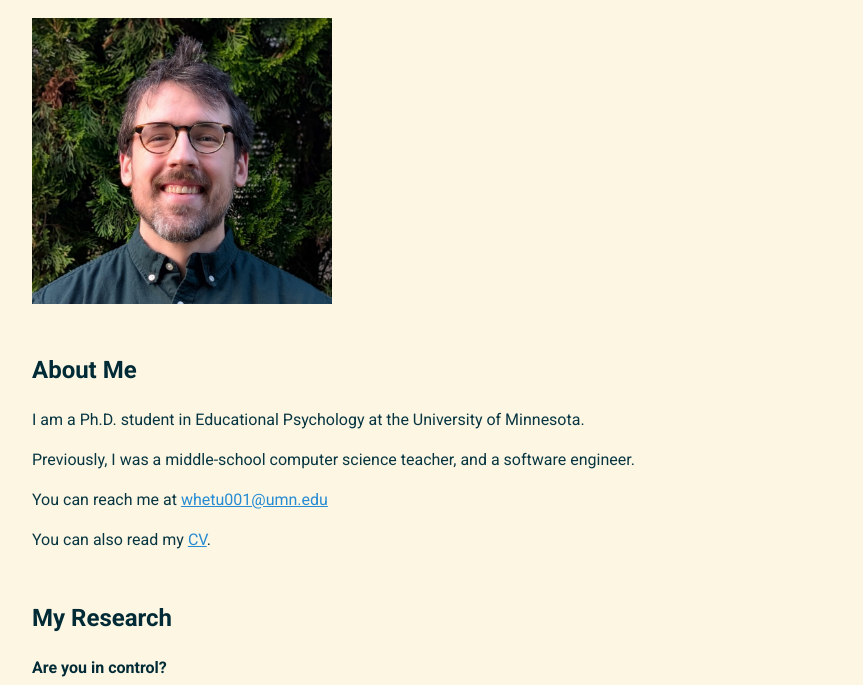
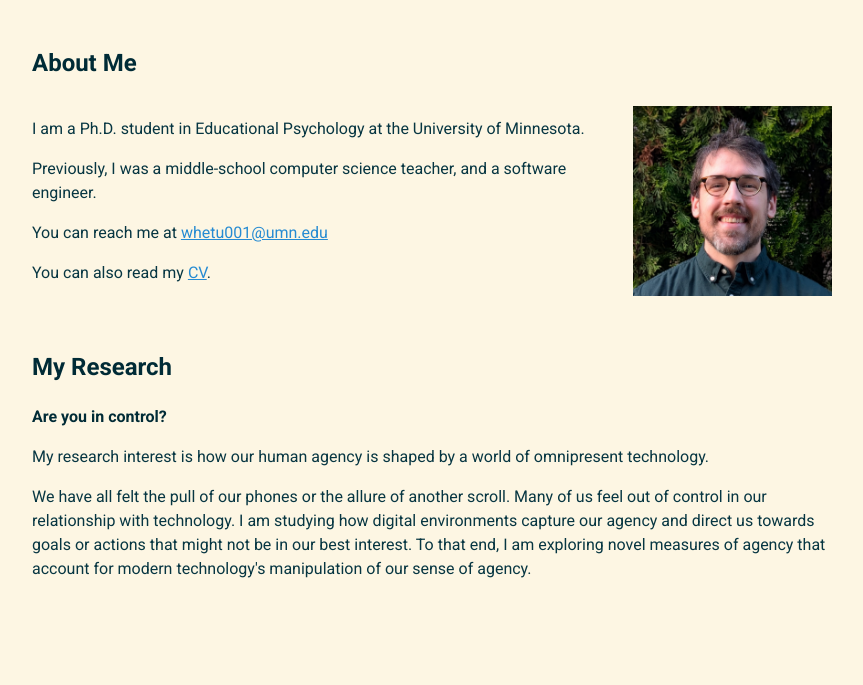
Before and after one commit to cwhetung/claywhetung, a plain HTML site: page index.html in a window 1280 px wide. Shown: the part 115-800 px from the top of the page, without its empty margins (208-1071 px from the left). Drawn offline with Linux system fonts and the light colour scheme.

Commit message:
Add flexbox

```diff
--- a/index.html
+++ b/index.html
@@ -3,18 +3,26 @@
 </head>
 <body>
 	<h1>Boozhoo! Clay Whetung n'dizhnikaaz.</h1>
-	<img src="headshot.jpg" alt="An image of Clay Whetung. He is wearing a green shirt and glasses and is standing in from of a tree" width=300px>
+	<h2>About Me</h2>
 
-	<h2>About Me</h2>
-	<p>I am a Ph.D. student in Educational Psychology at the University of Minnesota.</p>
-	<p>Previously, I was a middle-school computer science teacher, and a software engineer.</p>
-	<p>You can reach me at <a href="mailto:whetu001@umn.edu">whetu001@umn.edu</a></p>
-	<p>You can also read my <a href="Clay_Whetung_CV.pdf" download>CV</a>.</p>
+	<div class="about">
+		<div class="responsive" class="left">
+			<p>I am a Ph.D. student in Educational Psychology at the University of Minnesota.</p>
+			<p>Previously, I was a middle-school computer science teacher, and a software engineer.</p>
+			<p>You can reach me at <a href="mailto:whetu001@umn.edu">whetu001@umn.edu</a></p>
+			<p>You can also read my <a href="Clay_Whetung_CV.pdf" download>CV</a>.</p>
+
+		</div>
+		<div class="responsive right">
+			<img src="headshot.jpg" alt="An image of Clay Whetung. He is wearing a green shirt and glasses and is standing in from of a tree">
+		</div>
+	</div>
+
 
 	<h2>My Research</h2>
 	<strong>Are you in control?</strong>
 
 	<p>My research interest is how our human agency is shaped by a world of omnipresent technology.</p>
 
-	</p>We have all felt the pull of our phones or the allure of another scroll. Many of us feel out of control in our relationship with technology. I am studying how digital environments capture our agency and direct us towards goals or actions that might not be in our best interest. To that end, I am exploring novel measures of agency that account for modern technology's manipulation of our sense of agency.</p>
+</p>We have all felt the pull of our phones or the allure of another scroll. Many of us feel out of control in our relationship with technology. I am studying how digital environments capture our agency and direct us towards goals or actions that might not be in our best interest. To that end, I am exploring novel measures of agency that account for modern technology's manipulation of our sense of agency.</p>
 </body>
--- a/style.css
+++ b/style.css
@@ -38,3 +38,16 @@ a {
 a:visited {
   color: #6c71c4;
 }
+
+.about {
+  display: flex;
+  align-items: center;
+}
+
+.right {
+  max-width: 25%;
+  flex: 1 1 25%;
+}
+img{
+  max-width: 100%;
+}
```
